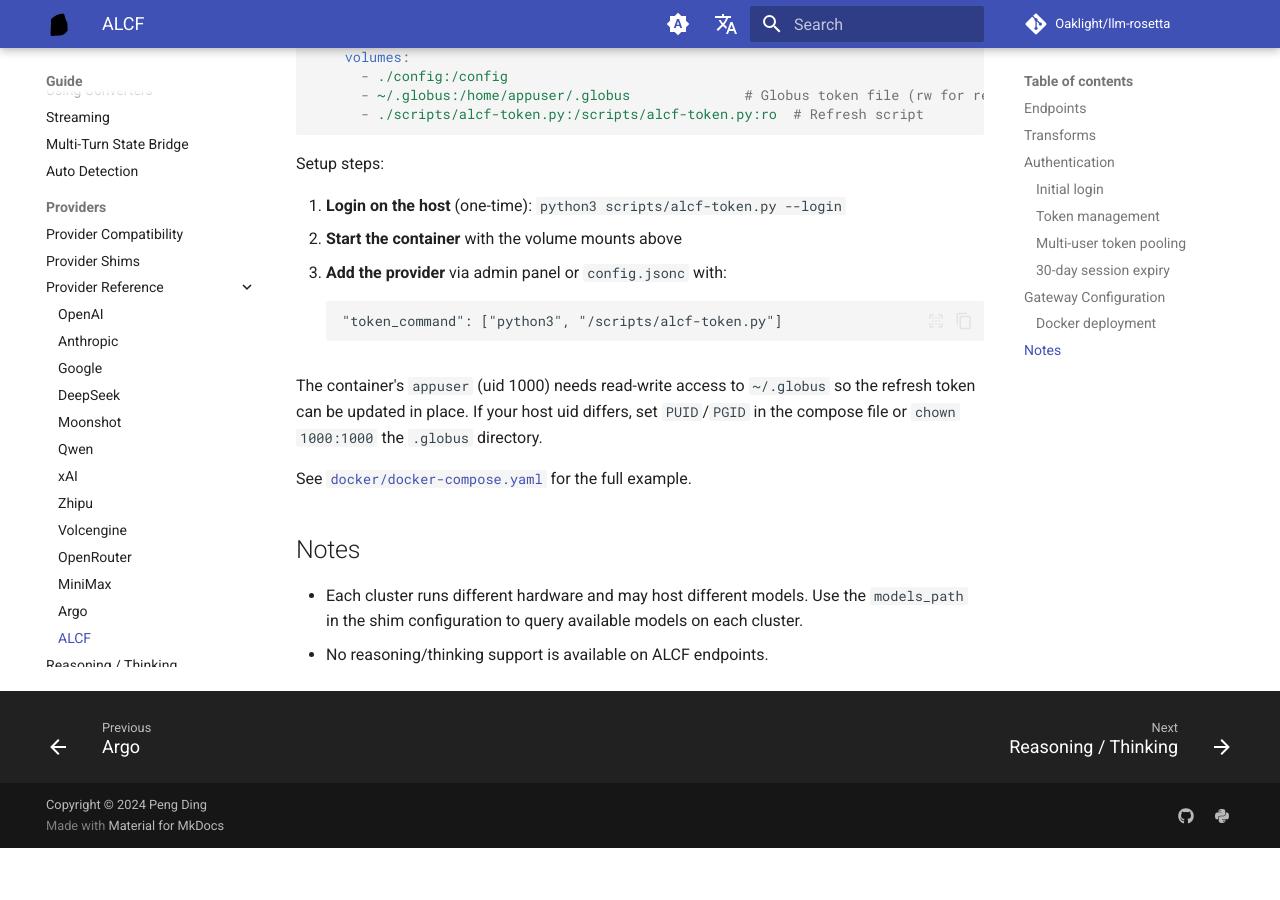
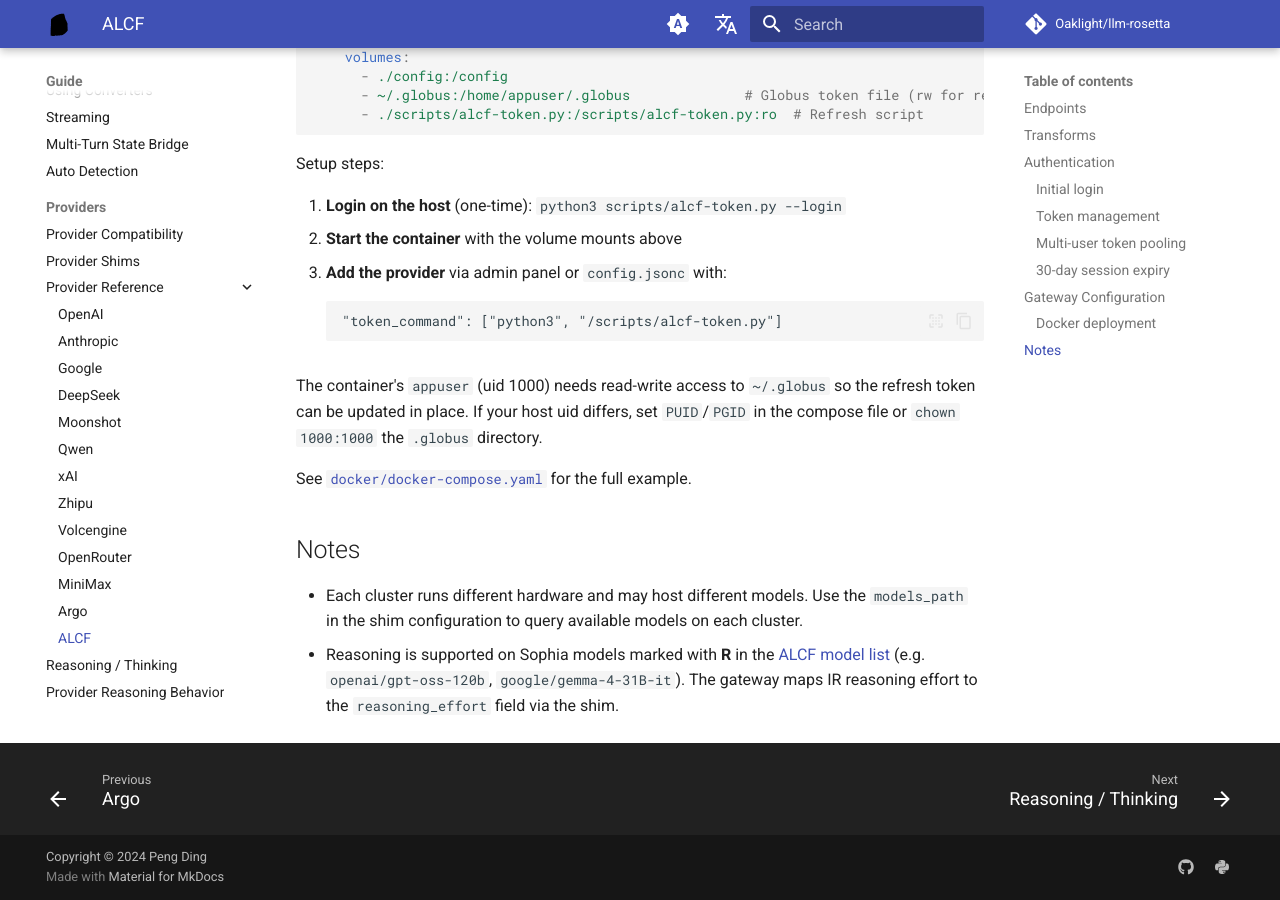
Before and after one commit to Oaklight/llm-rosetta, an MkDocs documentation site: the page built from docs/guide/providers/alcf.md, in a window 1280 px wide and 900 px high, scrolled down 3206 px. Built offline with MkDocs 1.6.1 and Material for MkDocs 9.7.7, drawn with Linux system fonts in a browser that asks for light colours; comment, search, counter and statistics services are not loaded; before the commit the page ends 4054 px from its top, so only the background shows below that.

Commit message:
docs: correct ALCF reasoning support — sophia models support reasoning_effort

```diff
--- a/docs/guide/providers/alcf.md
+++ b/docs/guide/providers/alcf.md
@@ -151,4 +151,4 @@
 ## Notes
 
 - Each cluster runs different hardware and may host different models. Use the `models_path` in the shim configuration to query available models on each cluster.
-- No reasoning/thinking support is available on ALCF endpoints.
+- Reasoning is supported on Sophia models marked with **R** in the [ALCF model list](https://docs.alcf.anl.gov/services/inference-endpoints/#available-models) (e.g. `openai/gpt-oss-120b`, `google/gemma-4-31B-it`). The gateway maps IR reasoning effort to the `reasoning_effort` field via the shim.
```
